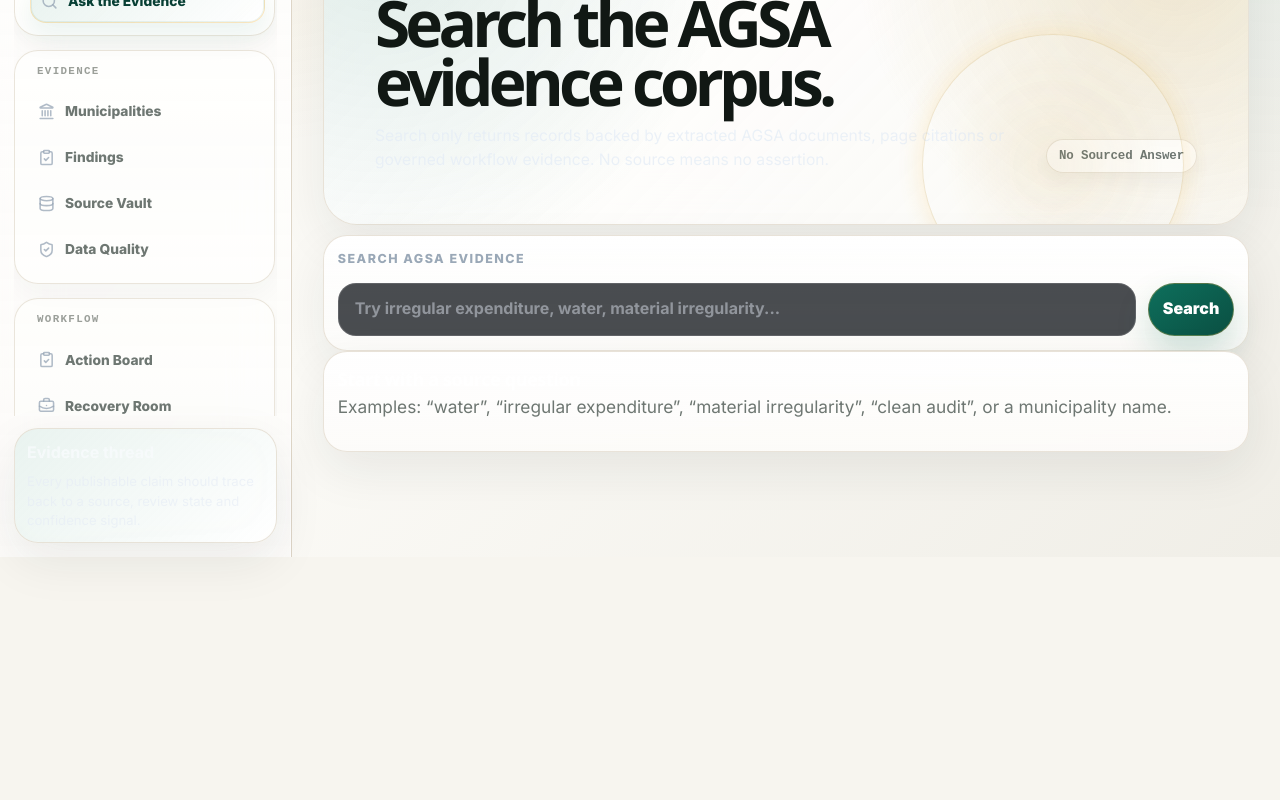
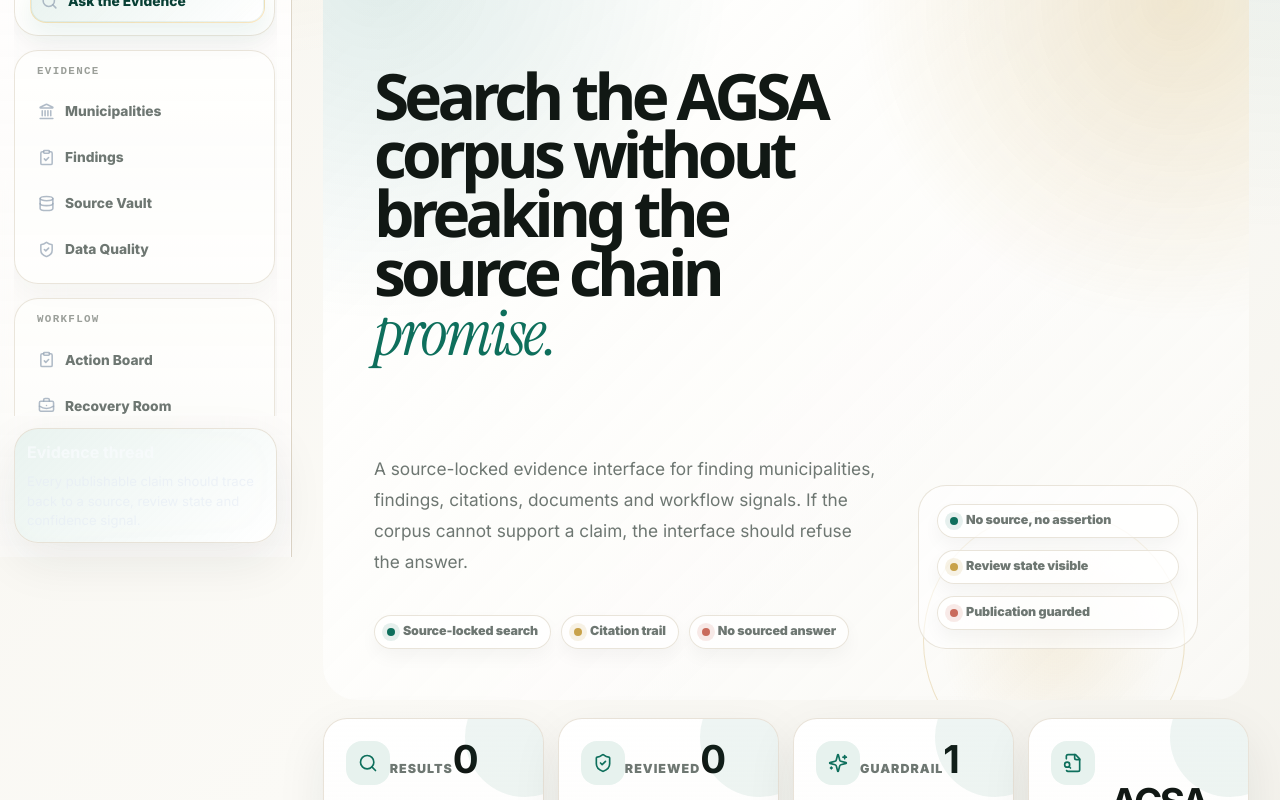
Before and after one commit to Mthaa77/MuniAccountability, a Next.js app: page /search in a window 1280 px wide. Shown: the part 280-1080 px from the top of the page. Before the commit the page ends 837 px from the top, so only its background shows below. Built offline with nearby package versions, Linux system fonts and the light colour scheme.

Commit message:
Revamp source search into Atlas evidence console

```diff
--- a/app/search/page.tsx
+++ b/app/search/page.tsx
@@ -1,66 +1,103 @@
 import Link from "next/link";
-import { Badge, PageHeader } from "@/components/ui";
+import { Search, ShieldCheck, Sparkles, FileSearch } from "lucide-react";
+import { Badge } from "@/components/ui";
+import { AtlasEvidenceChip, AtlasHero, AtlasMetricTile, AtlasStatusPill } from "@/components/atlas/foundation";
 import { searchAgsaEvidence } from "@/lib/source-search";
+
+const prompts = ["water", "irregular expenditure", "material irregularity", "clean audit", "Tshwane"];
 
 export default function SearchPage({ searchParams }: { searchParams: { q?: string } }) {
   const query = searchParams.q ?? "";
   const results = searchAgsaEvidence(query, 12);
+  const reviewedCount = results.filter((result) => result.reviewStatus === "accepted" || result.publicationState === "published").length;
 
   return (
-    <>
-      <PageHeader
-        kicker="Source-locked search"
-        title="Search the AGSA evidence corpus."
-        description="Search only returns records backed by extracted AGSA documents, page citations or governed workflow evidence. No source means no assertion."
-        actions={<Badge tone={results.length ? "healthy" : "watch"}>{results.length ? `${results.length} results` : "no sourced answer"}</Badge>}
-      />
+    <div className="atlas-page-stack">
+      <AtlasHero
+        kicker="Ask the evidence"
+        title="Search the AGSA corpus without breaking the source chain"
+        emphasis="promise."
+        description="A source-locked evidence interface for finding municipalities, findings, citations, documents and workflow signals. If the corpus cannot support a claim, the interface should refuse the answer."
+        side={
+          <>
+            <AtlasEvidenceChip source="No source, no assertion" />
+            <AtlasEvidenceChip source="Review state visible" state="pending" />
+            <AtlasEvidenceChip source="Publication guarded" state="locked" />
+          </>
+        }
+      >
+        <AtlasStatusPill>Source-locked search</AtlasStatusPill>
+        <AtlasStatusPill tone="gold">Citation trail</AtlasStatusPill>
+        <AtlasStatusPill tone={results.length ? "default" : "risk"}>{results.length ? `${results.length} result(s)` : "No sourced answer"}</AtlasStatusPill>
+      </AtlasHero>
 
-      <section className="panel">
-        <form className="search-panel" action="/search">
+      <section className="atlas-queue-brief" aria-label="Search state summary">
+        <AtlasMetricTile title="Results" value={String(results.length)} note={query ? `Current query: ${query}` : "Submit a source-backed query"} icon={Search} />
+        <AtlasMetricTile title="Reviewed" value={String(reviewedCount)} note="Results with accepted or publishable state" tone="good" icon={ShieldCheck} />
+        <AtlasMetricTile title="Guardrail" value="1" note="Unsupported answers remain blocked by design" tone="gold" icon={Sparkles} />
+        <AtlasMetricTile title="Corpus" value="AGSA" note="Search is restricted to extracted governed evidence" tone="blue" icon={FileSearch} />
+      </section>
+
+      <section className="panel atlas-search-console">
+        <form className="atlas-search-form" action="/search">
           <label htmlFor="q">Search AGSA evidence</label>
-          <div>
-            <input id="q" name="q" defaultValue={query} placeholder="Try irregular expenditure, water, material irregularity..." />
+          <div className="atlas-search-box">
+            <input id="q" name="q" defaultValue={query} placeholder="Try irregular expenditure, water, material irregularity, clean audit..." />
             <button className="primary-action" type="submit">Search</button>
           </div>
         </form>
+        <div className="atlas-search-prompts" aria-label="Suggested searches">
+          {prompts.map((prompt) => (
+            <Link key={prompt} href={`/search?q=${encodeURIComponent(prompt)}`}>{prompt}</Link>
+          ))}
+        </div>
       </section>
 
       {!query ? (
-        <section className="panel">
-          <h2>Start with a source question</h2>
-          <p className="lead">Examples: “water”, “irregular expenditure”, “material irregularity”, “clean audit”, or a municipality name.</p>
+        <section className="panel atlas-source-thread">
+          <h3>Start with a source question</h3>
+          <p>Try a municipality name, an audit phrase, a risk theme or a public service topic. The result card will show confidence, review state and the source location where available.</p>
         </section>
       ) : null}
 
       {query && !results.length ? (
-        <section className="panel">
+        <section className="panel atlas-source-thread">
           <Badge tone="watch">unsupported</Badge>
-          <h2>No sourced answer</h2>
+          <h3>No sourced answer</h3>
           <p>No AGSA source in the current corpus supports this query. The platform should not assert an answer without evidence.</p>
         </section>
       ) : null}
 
-      <section className="source-list">
+      <section className="atlas-search-results">
         {results.map((result) => (
-          <article className="source-card" key={`${result.type}-${result.id}`}>
-            <span>{result.type.replaceAll("_", " ")} / {result.confidence.replaceAll("_", " ")}</span>
-            <strong>{result.title}</strong>
+          <article className="atlas-search-result" key={`${result.type}-${result.id}`}>
+            <header>
+              <div>
+                <p className="eyeless">{result.type.replaceAll("_", " ")}</p>
+                <h2>{result.title}</h2>
+              </div>
+              <Badge tone={result.publicationState === "published" ? "healthy" : "watch"}>{result.publicationState?.replaceAll("_", " ") ?? "needs review"}</Badge>
+            </header>
             <p>{result.summary}</p>
             <small>
               {result.citation
-                ? `${result.citation.source} - ${result.citation.location}`
+                ? `${result.citation.source} · ${result.citation.location}`
                 : result.documentId
                   ? `Document: ${result.documentId}`
                   : "Citation pending review"}
             </small>
-            <div className="review-citations">
-              <span>{result.publicationState?.replaceAll("_", " ") ?? "needs review"}</span>
-              {result.reviewStatus ? <span>{result.reviewStatus.replaceAll("_", " ")}</span> : null}
+            <div className="atlas-result-meta">
+              <AtlasEvidenceChip source={result.confidence.replaceAll("_", " ")} state={result.confidence === "high" ? "reviewed" : "pending"} />
+              {result.reviewStatus ? <AtlasEvidenceChip source={result.reviewStatus.replaceAll("_", " ")} state="pending" /> : null}
+              {result.period ? <AtlasEvidenceChip source={result.period} /> : null}
             </div>
-            <Link className="primary-link" href={result.path ?? "/sources"}>Open evidence</Link>
+            <footer>
+              <Link className="primary-link" href={result.path ?? "/sources"}>Open evidence</Link>
+              <Link className="secondary-action" href="/sources">Source vault</Link>
+            </footer>
           </article>
         ))}
       </section>
-    </>
+    </div>
   );
 }
```
